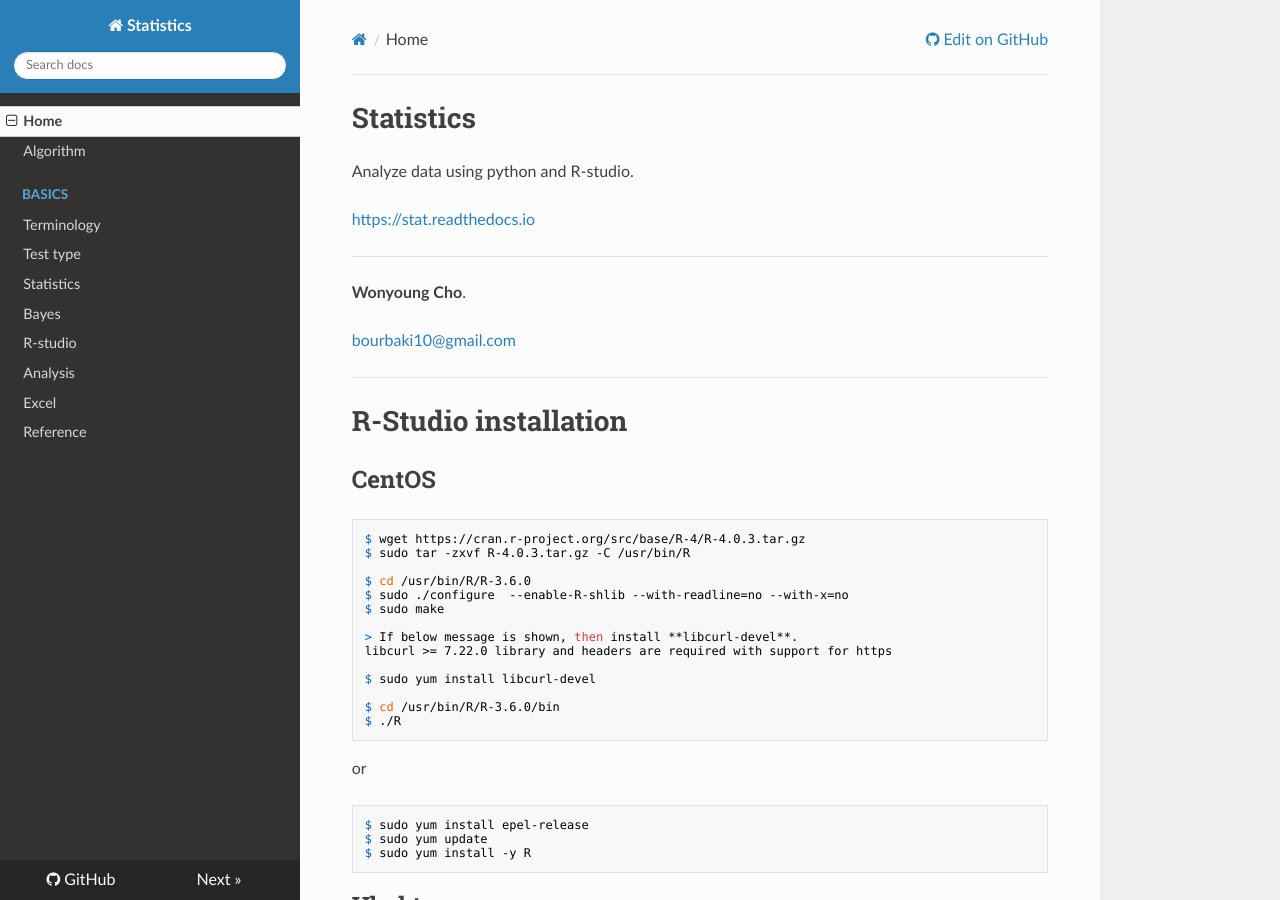
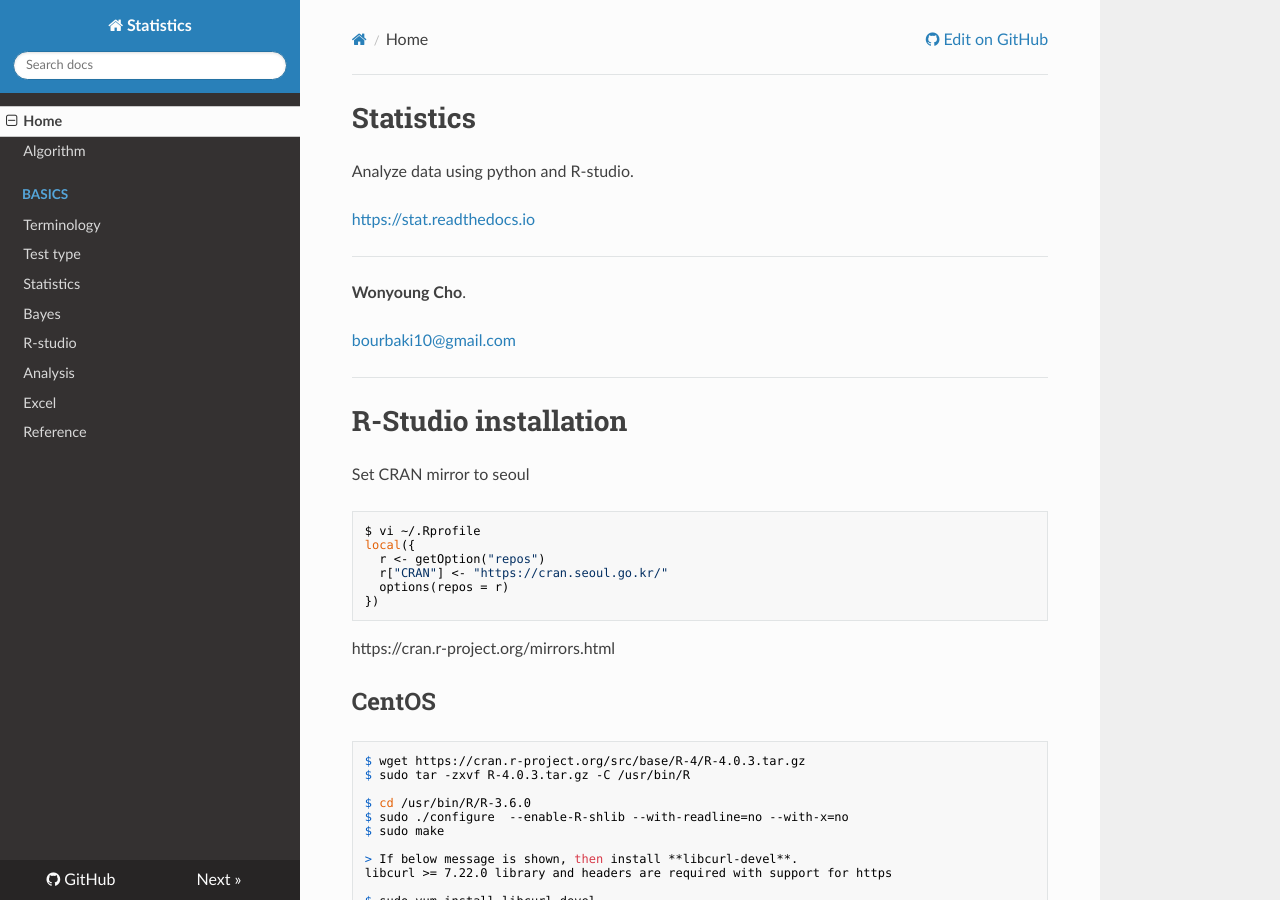
Before and after one commit to WonyoungCho/Statistics, an MkDocs documentation site: the page built from docs/index.md, in a window 1280 px wide and 900 px high. Built offline with MkDocs 1.6.1, drawn with Linux system fonts in a browser that asks for light colours; nearby versions of some CDN libraries; old or Windows-style settings are respelled for this version of MkDocs.

Commit message:
Update index.md

````diff
--- a/docs/index.md
+++ b/docs/index.md
@@ -13,6 +13,17 @@ Analyze data using python and R-studio.
 
 ---
 # R-Studio installation
+Set CRAN mirror to seoul
+```
+$ vi ~/.Rprofile
+local({
+  r <- getOption("repos")
+  r["CRAN"] <- "https://cran.seoul.go.kr/"
+  options(repos = r)
+})
+```
+https://cran.r-project.org/mirrors.html
+
 ## CentOS
 ```
 $ wget https://cran.r-project.org/src/base/R-4/R-4.0.3.tar.gz
````
